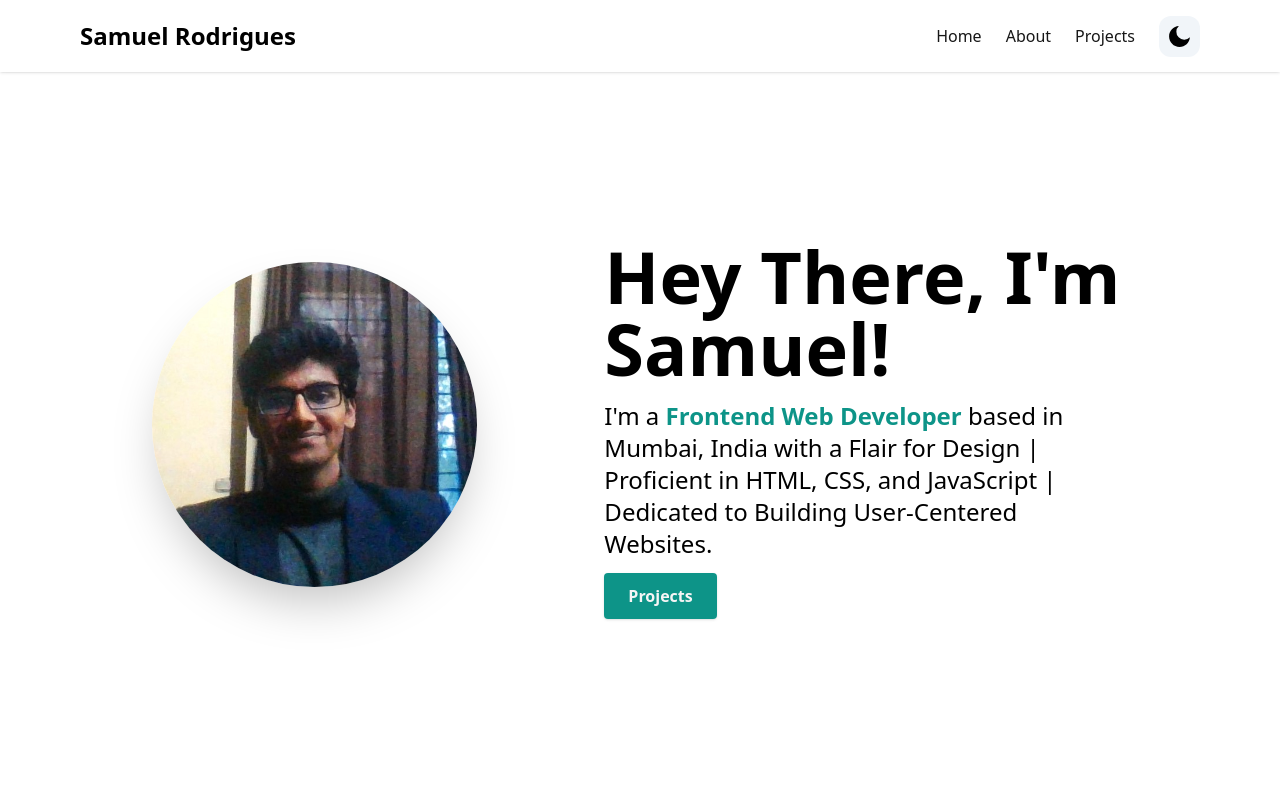
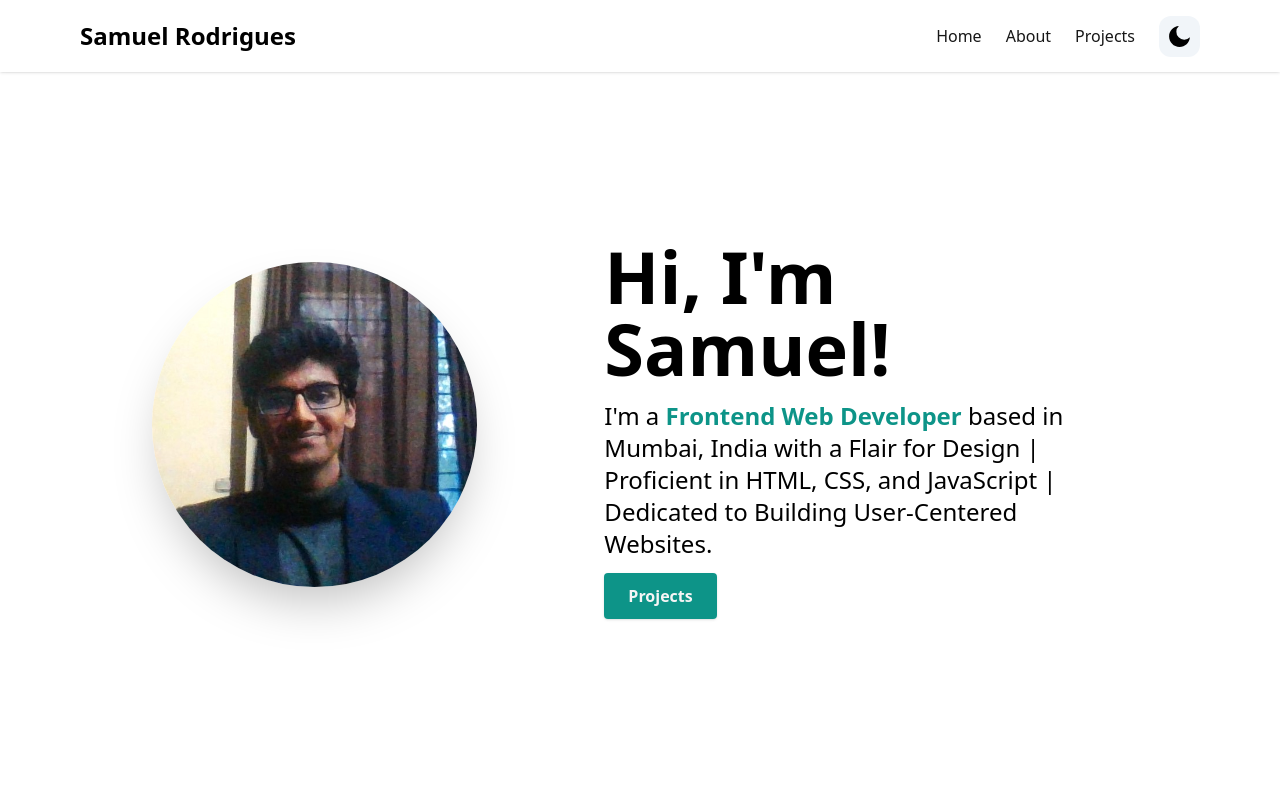
Before and after one commit to CodeWithSammy/nextjs-portfolio, a Next.js app: page / in a window 1280 px wide. Shown: the top 800 px of the page. Built offline with nearby package versions, Linux system fonts and the light colour scheme.

Commit message:
changes pushed from online vs code editor

```diff
--- a/components/HeroSection.tsx
+++ b/components/HeroSection.tsx
@@ -18,7 +18,7 @@
           />
         </div>
         <div className="md:mt-2 md:w-3/5">
-          <h1 className="text-4xl font-bold mt-6 md:mt-0 md:text-7xl">Hey There, I&#39;m Samuel!</h1>
+          <h1 className="text-4xl font-bold mt-6 md:mt-0 md:text-7xl">Hi, I&#39;m Samuel!</h1>
           <p className="text-lg mt-4 mb-6 md:text-2xl">
             I&#39;m a{" "}
             <span className="font-semibold text-teal-600">
```
